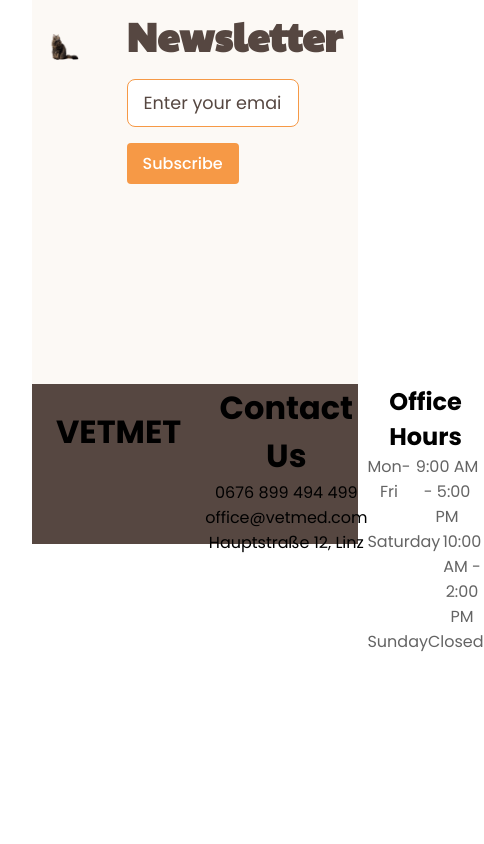
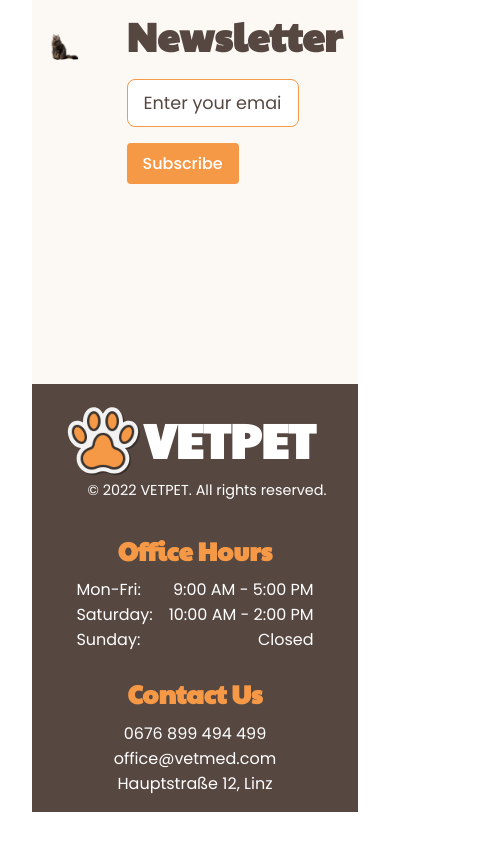
Before and after one commit to EnFlorian/vetmed, a React (Vite) app: page / in a window 390 px wide. Shown: the part 9346-10190 px from the top of the page, 484 px wide, since content can reach past the window. Before the commit the page ends 10000 px from the top, so only its background shows below. Built offline with nearby package versions, Linux system fonts and the light colour scheme.

Commit message:
Style: Added media queries

```diff
--- a/src/components/layout/Footer/Footer.scss
+++ b/src/components/layout/Footer/Footer.scss
@@ -1,34 +1,142 @@
 .footer {
   background-color: var(--clr-bg-secondary);
-  height: var(--footer-height);
+  min-height: var(--footer-height);
+  display: flex;
+  flex-direction: column;
+  align-items: center;
+  justify-content: center;
 
   &__wrapper {
     display: flex;
+    align-items: center;
+    height: 100%;
+    justify-content: space-between;
+    gap: 2rem;
   }
 
   &__left-content {
-    flex: 1;
-    padding: 1.5rem;
+    max-width: 50%;
+    display: flex;
+    flex-direction: column;
   }
 
   &__right-content {
-    flex: 1;
     display: flex;
-    justify-content: space-between;
+    justify-content: flex-end;
+    gap: 4rem;
+  }
+
+  &__logo-wrapper {
+    display: flex;
+    align-items: center;
+    width: fit-content;
+  }
+
+  &__logo {
+    width: 5rem;
+  }
+
+  &__logo-text {
+    font-size: 3rem;
+    font-family: var(--font-secondary);
+    color: var(--clr-text-neutral);
+    font-weight: 700;
+    width: fit-content;
+  }
+
+  &__copyright {
+    padding-left: 1.5rem;
+    font-size: 0.9rem;
+    font-weight: 400;
+    font-family: var(--font-primary);
+    color: var(--clr-text-neutral);
+    width: 100%;
   }
 
   &__office-hours-row {
-    width: 100%;
     display: flex;
     color: var(--clr-text-secondary);
     justify-content: space-between;
+    gap: 1rem;
+  }
+
+  &__title {
+    font-family: var(--font-secondary);
+    font-size: 1.6rem;
+    font-weight: 700;
+    color: var(--clr-accent-primary);
+    margin-bottom: 0.6rem;
+  }
+
+  &__contact {
+    display: flex;
+    flex-direction: column;
+    width: 100%;
+    align-items: center;
+  }
+
+  &__contact-info {
+    display: flex;
+    flex-direction: column;
+  }
+
+  &__office-hours {
+    display: flex;
+    flex-direction: column;
+    align-items: center;
+    min-width: 60%;
+  }
+
+  &__contact-info-item {
+    font-size: 1rem;
+    font-weight: 400;
+    color: var(--clr-text-neutral);
   }
 
   &__office-hours-day {
     font-size: 1rem;
+    color: var(--clr-text-neutral);
   }
 
   &__office-hours-time {
     font-size: 1rem;
+    color: var(--clr-text-neutral);
   }
 }
+
+@media (max-width: 768px) {
+  .footer {
+    &__wrapper {
+      flex-direction: column;
+    }
+
+    &__left-content {
+      max-width: 100%;
+    }
+  }
+}
+
+@media (max-width: 576px) {
+  .footer {
+    &__wrapper {
+      flex-direction: column;
+      justify-self: center;
+      align-items: center;
+    }
+
+    &__right-content {
+      flex-direction: column;
+      justify-self: center;
+      align-items: center;
+      gap: 1.5rem;
+    }
+
+    &__office-hours {
+      order: 1;
+    }
+
+    &__contact {
+      order: 2;
+    }
+  }
+}
--- a/src/components/layout/Footer/Footer.tsx
+++ b/src/components/layout/Footer/Footer.tsx
@@ -1,11 +1,12 @@
 import "./Footer.scss";
 import { officeHours } from "../../../data/footer";
+import pawImage from "../../../assets/logo-1.svg";
 
 const Footer = () => {
   const officeHoursRows = officeHours.map((officeHour, index) => {
     return (
       <div className="footer__office-hours-row" key={index}>
-        <p className="footer__office-hours__day">{officeHour.day}</p>
+        <p className="footer__office-hours-day">{officeHour.day}: </p>
         <p className="footer__office-hours-time">{officeHour.time}</p>
       </div>
     );
@@ -13,12 +14,16 @@ const Footer = () => {
 
   return (
     <footer className="footer">
-      <div className="footer__wrapper container">
+      <div className="footer__wrapper container-xl">
         <div className="footer__left-content">
-          <h1 className="footer__logo"> VETMET </h1>
+          <div className="footer__logo-wrapper">
+            <img src={pawImage} alt="logo" className="footer__logo" />
+            <h1 className="footer__logo-text"> VETPET </h1>
+          </div>
+          <p className="footer__copyright">&copy; {new Date().getFullYear()} VETPET. All rights reserved.</p>
         </div>
         <div className="footer__right-content">
-          <div>
+          <div className="footer__contact">
             <h1 className="footer__title">Contact Us</h1>
             <div className="footer__contact-info">
               <p className="footer__contact-info-item">0676 899 494 499</p>
@@ -26,8 +31,8 @@ const Footer = () => {
               <p className="footer__contact-info-item">Hauptstraße 12, Linz</p>
             </div>
           </div>
-          <div>
-            <h2 className="footer__office-hours-title">Office Hours</h2>
+          <div className="footer__office-hours">
+            <h2 className="footer__title">Office Hours</h2>
             <div className="footer__office-hours-rows">{officeHoursRows}</div>
           </div>
         </div>
--- a/src/components/layout/Navbar/Navbar.tsx
+++ b/src/components/layout/Navbar/Navbar.tsx
@@ -5,14 +5,10 @@ import pawImage from "../../../assets/logo-1.svg";
 import { NavLink } from "react-router-dom";
 import MobileMenu from "../../elements/MobileMenu/MobileMenu";
 import { useDispatch } from "react-redux";
-import { useSelector } from "react-redux";
-import { RootState } from "../../../state/store";
 import { openMobileMenu } from "../../../state/uiSlice";
 import { GiHamburgerMenu } from "react-icons/gi";
 
 const Navbar = () => {
-  const { isMobileMenuOpen } = useSelector((state: RootState) => state.ui);
-
   const dispatch = useDispatch();
 
   const navLinks = navigation.map(({ name, path }, idx) => (
```
